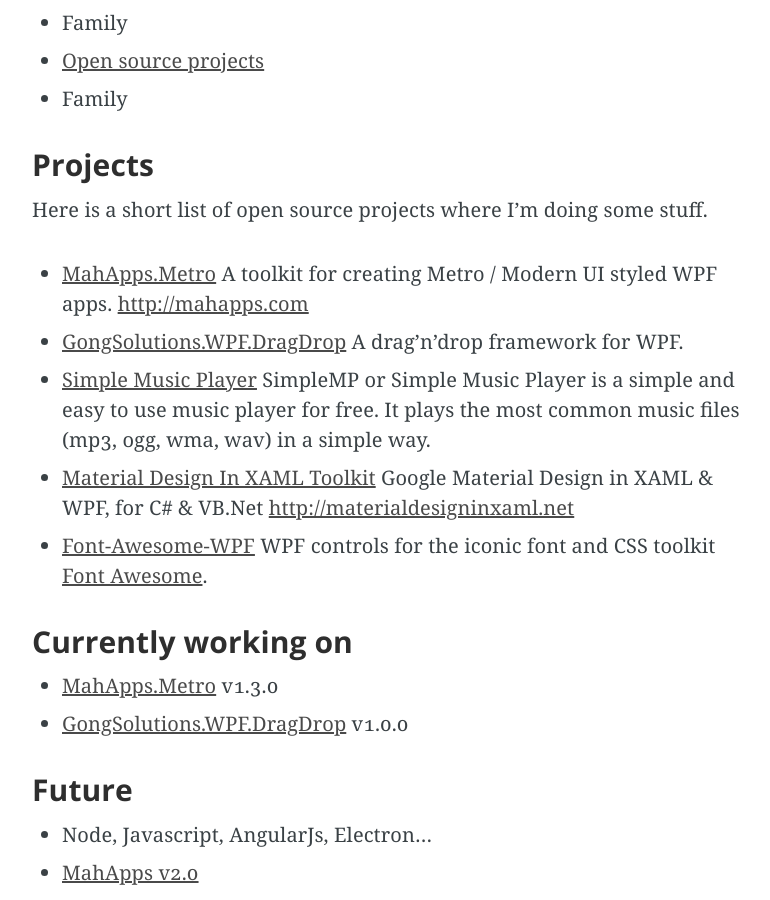
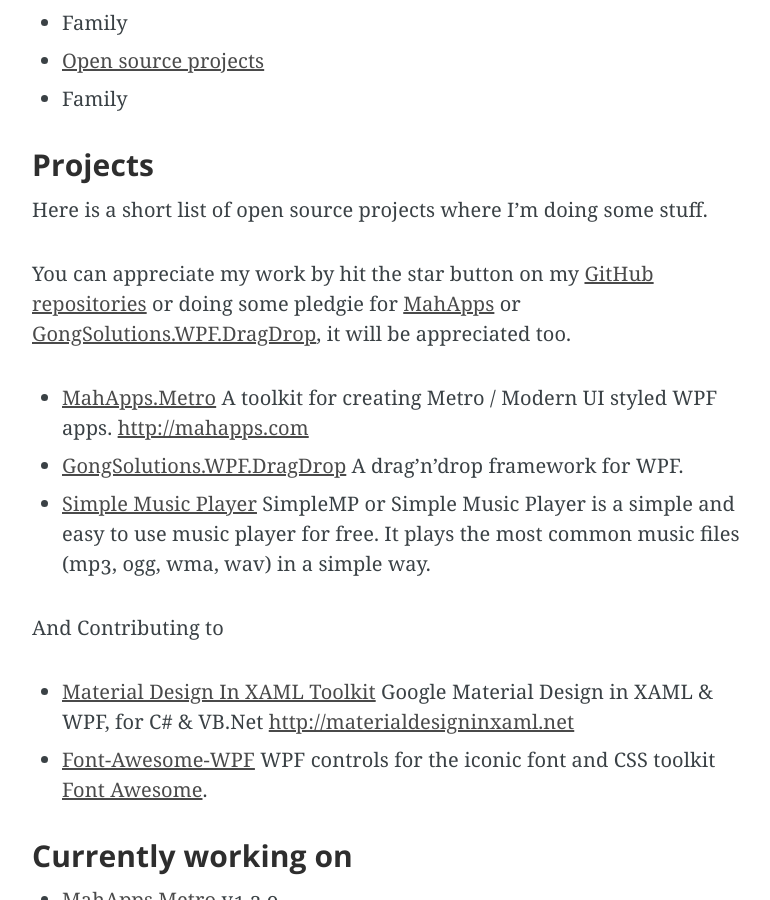
Before and after one commit to punker76/jekyll.jkarger.de, a Jekyll site: the page built from now.md, in a window 1280 px wide and 900 px high, scrolled down 570 px. Shown: the whole window, without its empty margins (253-1023 px from the left). Built offline with Jekyll 4.4.1, drawn with Linux system fonts in a browser that asks for light colours.

Commit message:
Update now.md

```diff
--- a/now.md
+++ b/now.md
@@ -24,9 +24,14 @@
 
 Here is a short list of open source projects where I'm doing some stuff.
 
+You can appreciate my work by hit the star button on my [GitHub repositories](https://github.com/punker76) or doing some pledgie for [MahApps](https://pledgie.com/campaigns/31038) or [GongSolutions.WPF.DragDrop](https://pledgie.com/campaigns/31030), it will be appreciated too.
+
 - [MahApps.Metro](https://github.com/MahApps/MahApps.Metro) A toolkit for creating Metro / Modern UI styled WPF apps. [http://mahapps.com](http://mahapps.com/)
 - [GongSolutions.WPF.DragDrop](https://github.com/punker76/gong-wpf-dragdrop) A drag'n'drop framework for WPF.
 - [Simple Music Player](https://github.com/punker76/simple-music-player) SimpleMP or Simple Music Player is a simple and easy to use music player for free. It plays the most common music files (mp3, ogg, wma, wav) in a simple way.
+
+And Contributing to
+
 - [Material Design In XAML Toolkit](https://github.com/ButchersBoy/MaterialDesignInXamlToolkit) Google Material Design in XAML & WPF, for C# & VB.Net [http://materialdesigninxaml.net](http://materialdesigninxaml.net/)
 - [Font-Awesome-WPF](https://github.com/charri/Font-Awesome-WPF) WPF controls for the iconic font and CSS toolkit [Font Awesome](http://fortawesome.github.io/Font-Awesome/).
 
```
